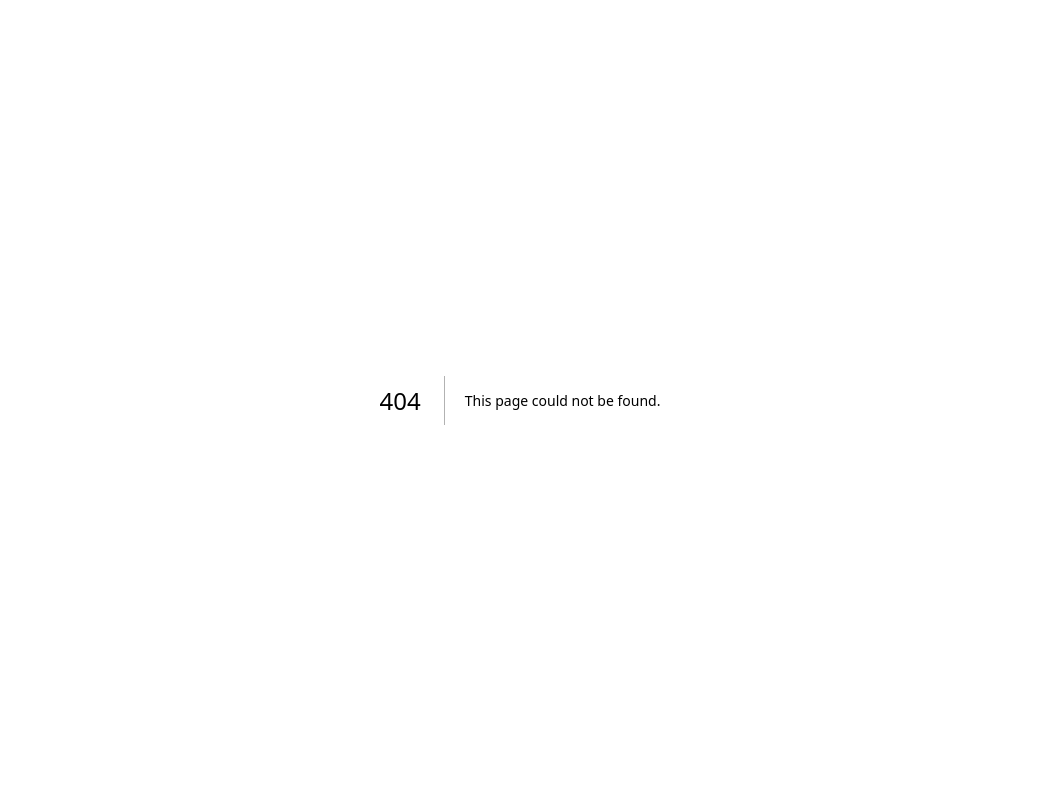
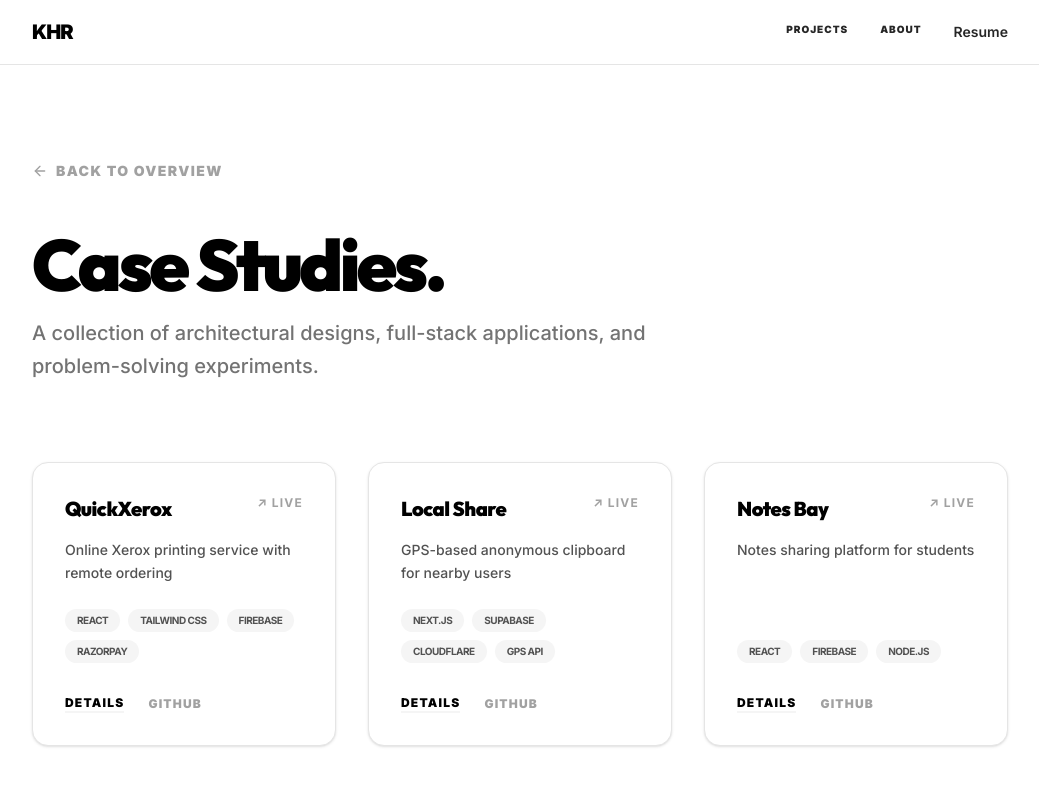
Before and after one commit to hemanthreddykoduru/Portfolio, a Next.js app: page /projects in a window 1280 px wide. Before the commit this address had no page. Shown: the top 800 px of the page, without its empty margins (120-1159 px from the left). Built offline with nearby package versions, Linux system fonts and the light colour scheme.

Commit message:
🚀 New Route: Implemented dedicated /projects gallery and refined home page navigation

```diff
--- a/app/page.tsx
+++ b/app/page.tsx
@@ -57,7 +57,7 @@ export default function Home() {
               Full-Stack Developer • Web Developer • Tech Enthusiast
             </p>
             <div className="mt-12 animate-bounce">
-              <a href="#projects" className="text-white/80 hover:text-white transition-colors">
+              <a href="#recent-work" className="text-white/80 hover:text-white transition-colors">
                 <svg width="32" height="32" viewBox="0 0 24 24" fill="none" stroke="currentColor" strokeWidth="2.5" strokeLinecap="round" strokeLinejoin="round">
                   <path d="M7 13l5 5 5-5M7 6l5 5 5-5"/>
                 </svg>
@@ -66,16 +66,22 @@ export default function Home() {
           </div>
         </section>
 
-        {/* Projects Grid */}
-        <SectionWrapper id="projects" className="max-w-5xl mx-auto px-6 py-24 border-t border-neutral-100">
+        {/* Projects Grid Preview */}
+        <SectionWrapper id="recent-work" className="max-w-5xl mx-auto px-6 py-24 border-t border-neutral-100">
           <div className="flex flex-col md:flex-row md:items-end justify-between mb-12 gap-4">
             <div>
-              <h2 className="text-sm font-bold uppercase tracking-widest text-neutral-500 mb-2 font-display">Selected Work</h2>
-              <p className="text-3xl font-display font-black tracking-tight text-black">Recent Projects</p>
+              <h2 className="text-sm font-bold uppercase tracking-widest text-neutral-500 mb-2 font-display">Featured</h2>
+              <p className="text-3xl font-display font-black tracking-tight text-black">Case Studies</p>
             </div>
+            <Link
+              href="/projects"
+              className="text-xs font-black uppercase tracking-widest border-b-2 border-neutral-100 hover:border-black transition-all pb-1 mb-1"
+            >
+              View All Projects →
+            </Link>
           </div>
           <div className="grid grid-cols-1 md:grid-cols-2 lg:grid-cols-3 gap-6">
-            {projects.map((project, idx) => (
+            {projects.slice(0, 3).map((project) => (
               <ProjectCard key={project.slug} project={project} />
             ))}
           </div>
--- /dev/null
+++ b/app/projects/page.tsx
@@ -0,0 +1,48 @@
+"use client";
+
+import Navbar from "@/components/Navbar";
+import Footer from "@/components/Footer";
+import ProjectCard from "@/components/ProjectCard";
+import SectionWrapper from "@/components/SectionWrapper";
+import { projects } from "@/data/projects";
+import Link from "next/link";
+import { ArrowLeft } from "lucide-react";
+
+export default function ProjectsPage() {
+  return (
+    <div className="min-h-screen bg-white selection:bg-neutral-100 font-sans">
+      <Navbar />
+
+      <main className="pt-24 pb-32">
+        <div className="max-w-5xl mx-auto px-6">
+          <SectionWrapper className="mb-20">
+            <Link
+              href="/"
+              className="inline-flex items-center text-sm font-black uppercase tracking-widest text-neutral-400 hover:text-black transition-colors mb-12 group"
+            >
+              <ArrowLeft className="w-4 h-4 mr-2 group-hover:-translate-x-1 transition-transform" />
+              Back to Overview
+            </Link>
+
+            <h1 className="text-5xl md:text-7xl font-display font-black tracking-tighter mb-4 text-black">
+              Case Studies.
+            </h1>
+            <p className="text-xl text-neutral-500 font-medium max-w-2xl leading-relaxed">
+              A collection of architectural designs, full-stack applications, and problem-solving experiments.
+            </p>
+          </SectionWrapper>
+
+          <div className="grid grid-cols-1 md:grid-cols-2 lg:grid-cols-3 gap-8">
+            {projects.map((project, idx) => (
+              <SectionWrapper key={project.slug} delay={idx * 0.1}>
+                <ProjectCard project={project} />
+              </SectionWrapper>
+            ))}
+          </div>
+        </div>
+      </main>
+
+      <Footer />
+    </div>
+  );
+}
--- a/components/Navbar.tsx
+++ b/components/Navbar.tsx
@@ -8,8 +8,8 @@ export default function Navbar() {
           KHR
         </Link>
         <div className="flex gap-8 text-sm font-semibold text-neutral-800">
-          <Link href="/#projects" className="hover:text-black transition-colors">Projects</Link>
-          <Link href="/#about" className="hover:text-black transition-colors">About</Link>
+          <Link href="/projects" className="hover:text-black transition-colors font-black uppercase tracking-widest text-[10px]">Projects</Link>
+          <Link href="/#about" className="hover:text-black transition-colors font-black uppercase tracking-widest text-[10px]">About</Link>
           <a href="/resume.pdf" target="_blank" className="hover:text-black transition-colors">Resume</a>
         </div>
       </div>
```
